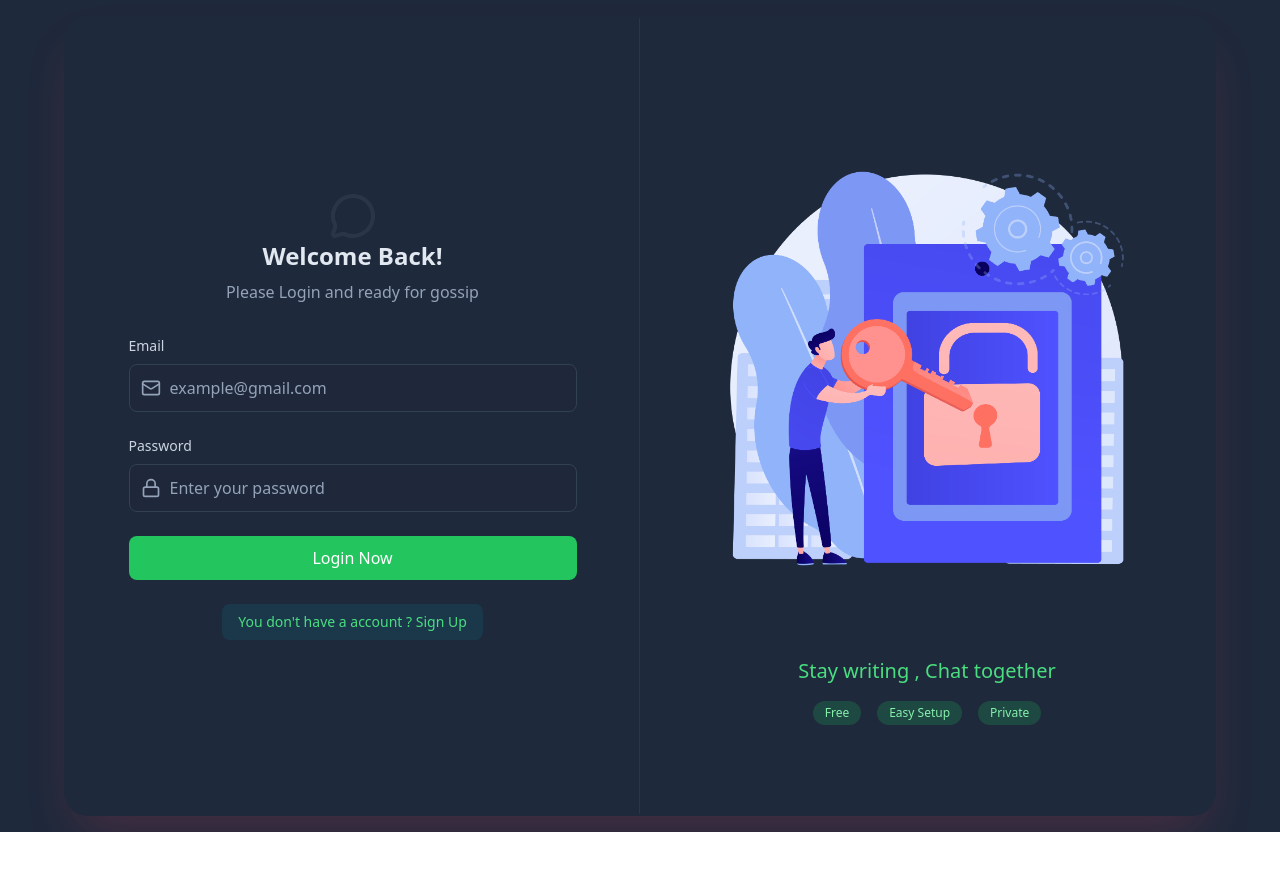
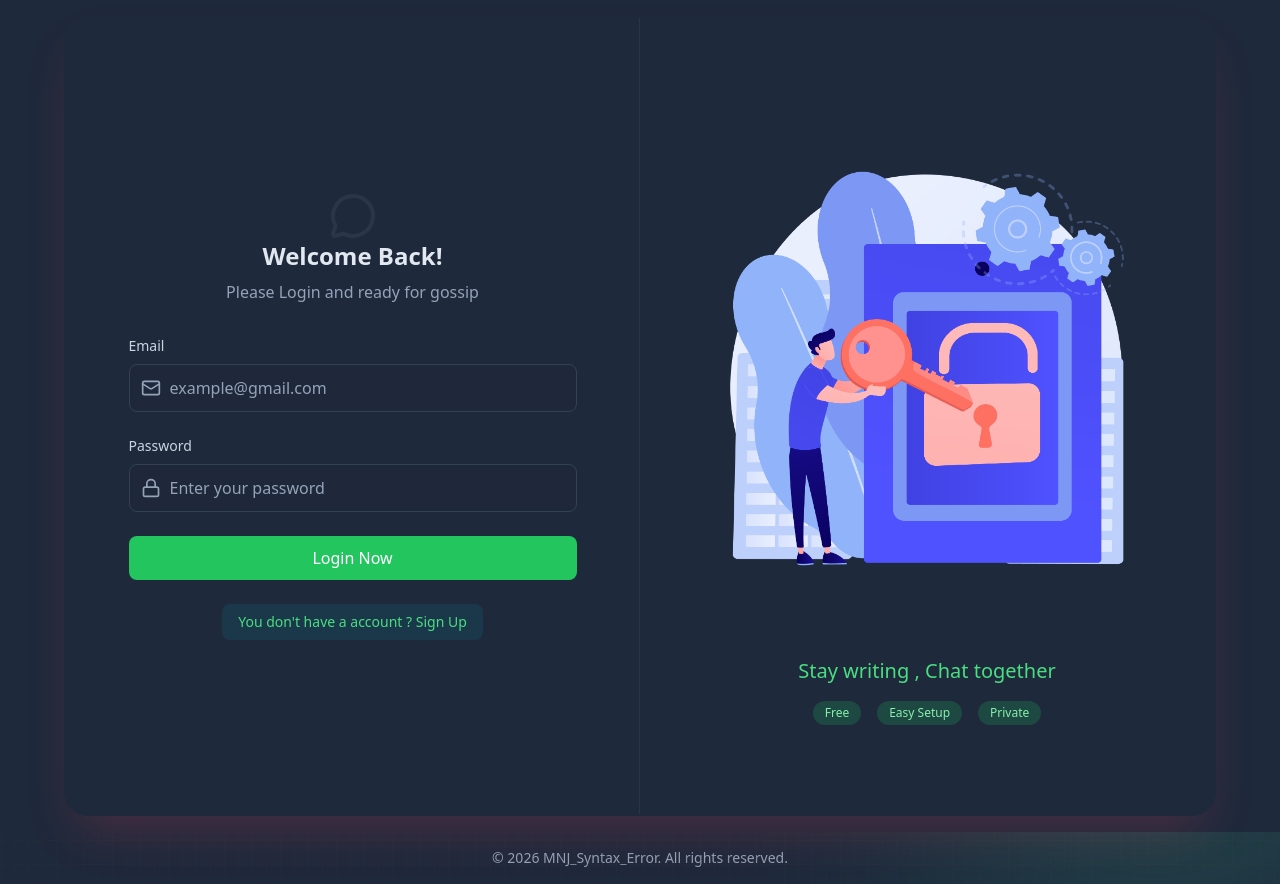
Before and after one commit to mosharofofficial/huddai-alap, a React (Vite) app in the folder frontend/: page /login in a window 1280 px wide. Before the commit the page ends 832 px from the top, so only its background shows below. Built offline with nearby package versions, Linux system fonts and the light colour scheme; no server answers.

Commit message:
added footer

```diff
--- a/frontend/src/App.jsx
+++ b/frontend/src/App.jsx
@@ -44,6 +44,9 @@ const App = () => {
       </div>
 
       <Toaster />
+      <footer className="w-full text-center py-4 text-slate-400 text-sm">
+        © {new Date().getFullYear()} MNJ_Syntax_Error. All rights reserved.
+      </footer>
     </div>
   );
 };
```
